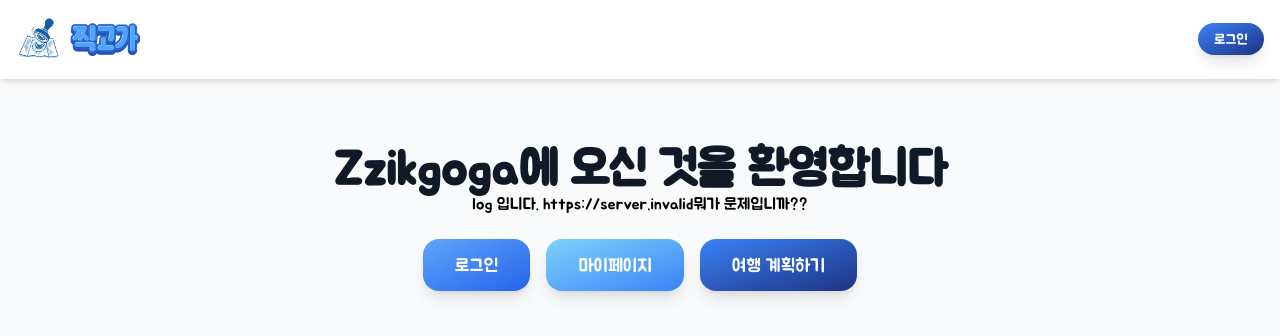
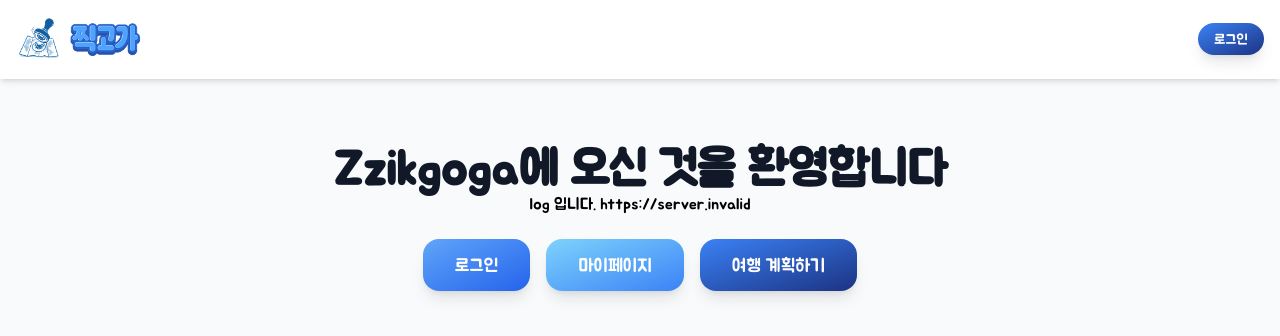
Before and after one commit to SMASMC/zzikgoga, a React (Vite) app in the folder zzik-front/: page / in a window 1280 px wide. Shown: the top 336 px of the page. Built offline with nearby package versions, Linux system fonts and the light colour scheme; no server answers.

Commit message:
modify(fe): 환경변수 test

```diff
--- a/zzik-front/src/pages/home/HomePage.tsx
+++ b/zzik-front/src/pages/home/HomePage.tsx
@@ -11,7 +11,6 @@ const HomePage = () => {
         <div className="text-center space-y-6">
           <h1 className="text-5xl font-bold text-gray-900">Zzikgoga에 오신 것을 환영합니다</h1>
           log 입니다. {import.meta.env.VITE_API_BASE_URL}
-          뭐가 문제입니까??
           <div className="flex gap-4 justify-center mt-8">
             <Link to="/auth">
               <SolidButton variant="main" size="lg">
```
